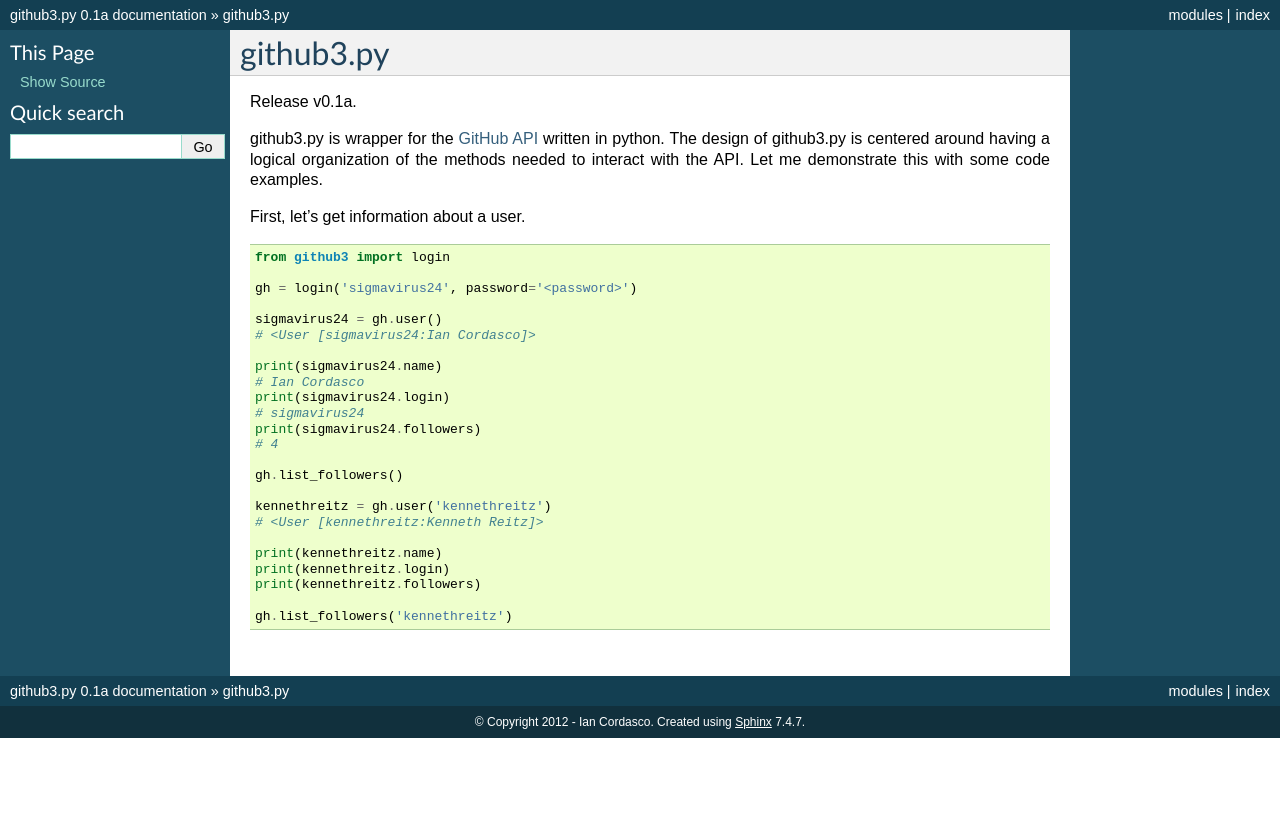
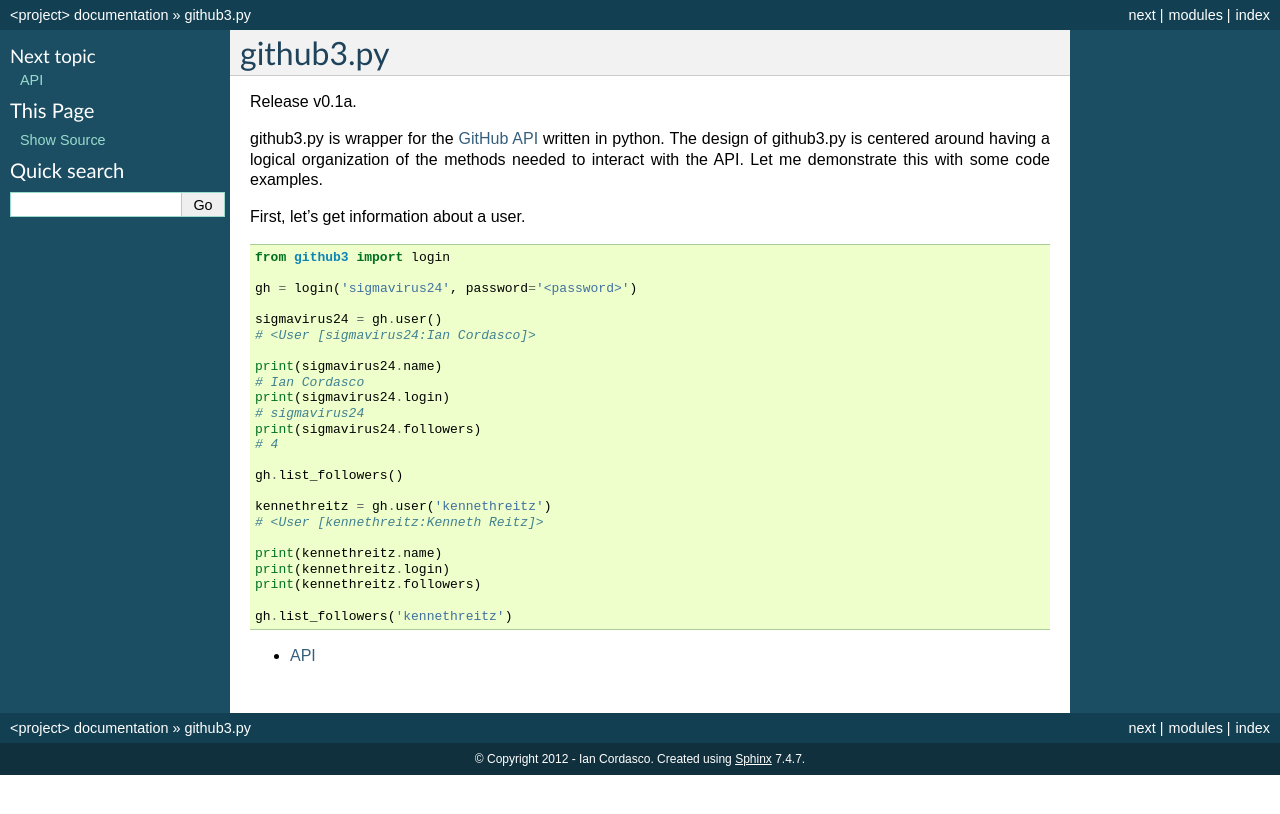
Before and after one commit to sigmavirus24/github3.py, a Sphinx documentation site: the page built from docs/index.rst, in a window 1280 px wide. Shown: the top 814 px of the page. Built offline with Sphinx 7.4.7, drawn with Linux system fonts in a browser that asks for light colours.

```diff
--- a/docs/conf.py
+++ b/docs/conf.py
@@ -17,6 +17,10 @@ release = version
 
 exclude_patterns = ['_build']
 
+highlight_lang = 'python'
+
 html_theme = 'default'
 
-htmlhelp_basename = 'Github3.pydoc'
+html_short_title = '<project> documentation'
+
+htmlhelp_basename = 'github3.pydoc'
--- a/docs/index.rst
+++ b/docs/index.rst
@@ -10,7 +10,7 @@ examples.
 
 First, let's get information about a user.
 
-.. code-block:: python
+::
 
     from github3 import login
 
@@ -38,6 +38,11 @@ First, let's get information about a user.
     gh.list_followers('kennethreitz')
 
 
+.. links
+
 .. _GitHub API: http://developer.github.com
 
 .. toctree::
+    :maxdepth: 1
+
+    api
```
